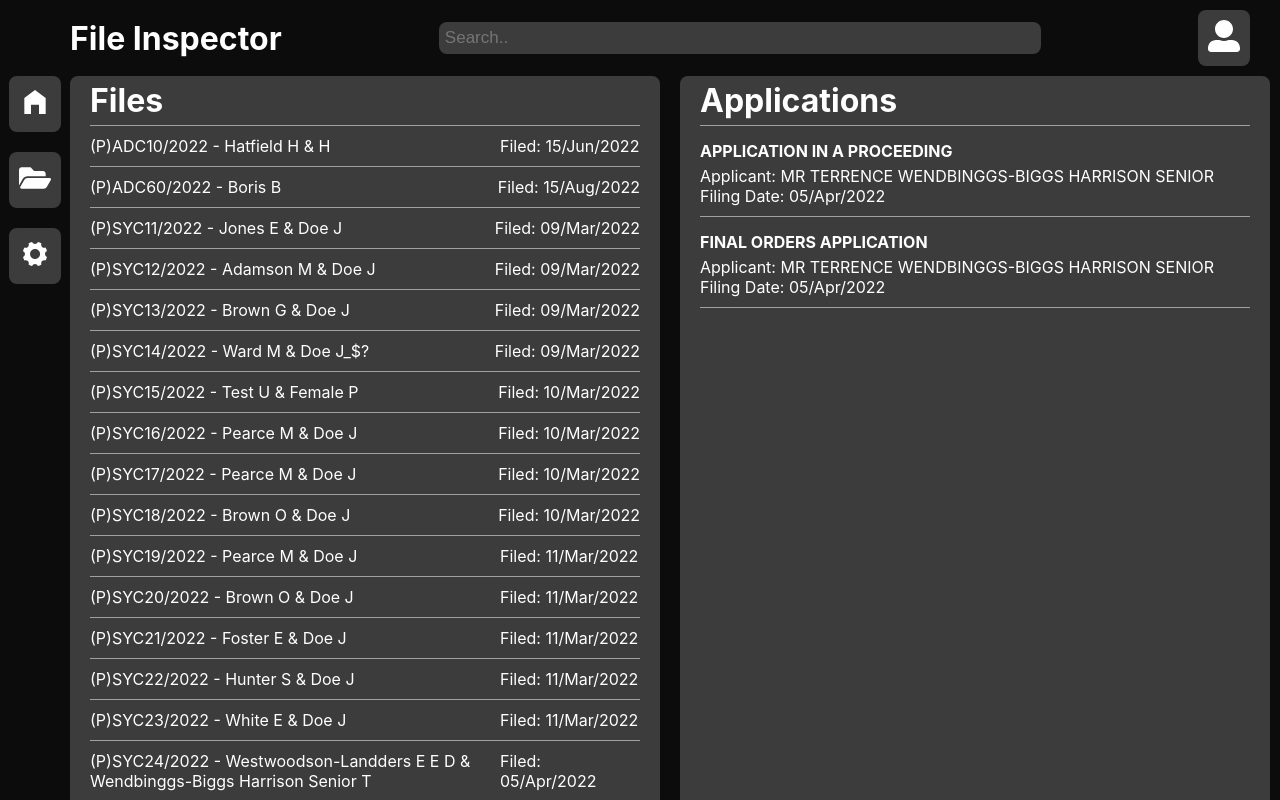
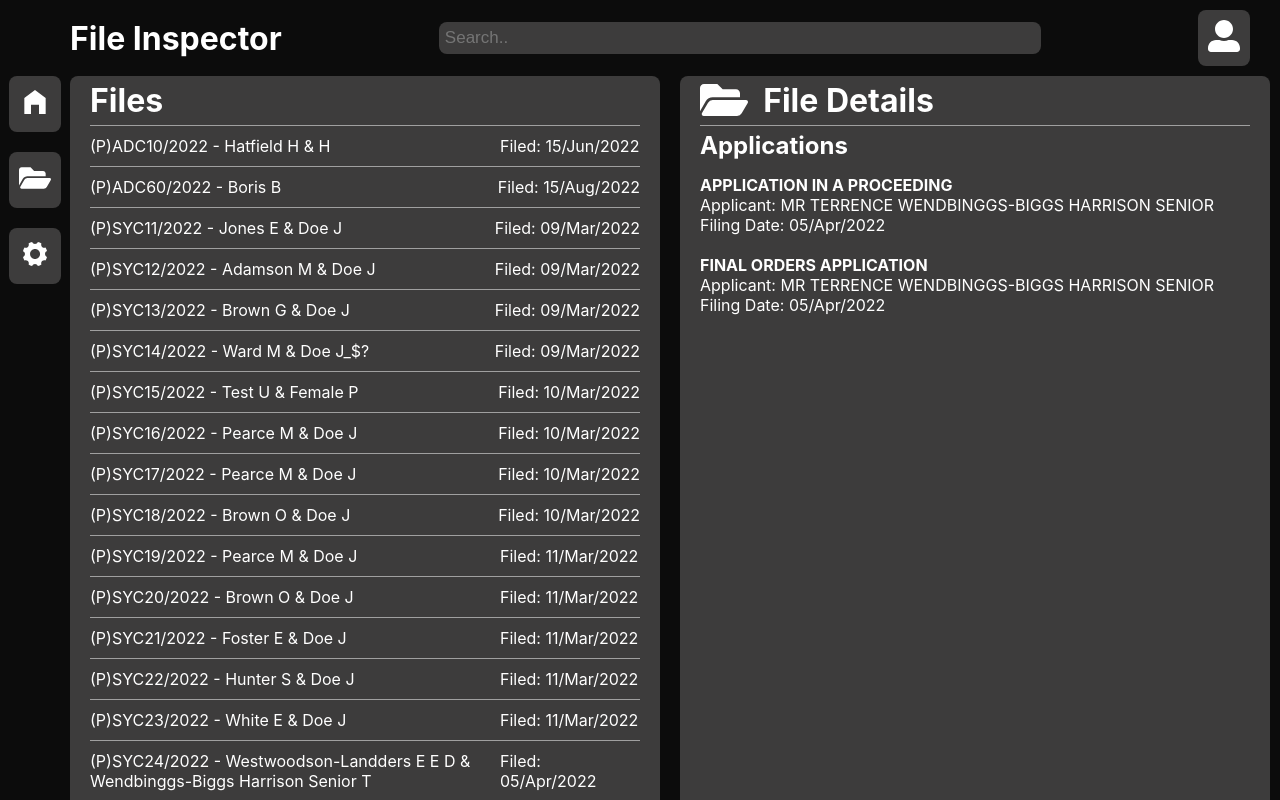
Before and after one commit to DansGoingCrazy/react-files, a React (Create React App) app: page / in a window 1280 px wide. Both pictures are taken after a click on the item 365 px from the left and 771 px from the top of the page. Shown: the top 800 px of the page. Built offline with nearby package versions, Linux system fonts and the light colour scheme.

Commit message:
further formatting in ContentArea

```diff
--- a/src/components/Application.jsx
+++ b/src/components/Application.jsx
@@ -2,7 +2,7 @@ const Application = (props) => {
   // console.log(props)
   return (
     <li className='Application'>
-      <h3>{props.description}</h3>
+      <h4>{props.description}</h4>
       <p>Applicant: {props.applicant}</p>
       <p>Filing Date: {props.filed}</p>
     </li>
--- a/src/components/ContentColumn.jsx
+++ b/src/components/ContentColumn.jsx
@@ -1,6 +1,6 @@
 import data from './data'
-import DisplayApps from './DisplayApps'
 import Applications from './Applications'
+import { FaFolderOpen } from "react-icons/fa"
 
 // gets unique files from data array based on the FILEID
 const map = new Map(data.map((a) => [a.APPLICATIONID, a]))
@@ -10,7 +10,10 @@ const uniqueApps = [...map.values()]
 const ContentColumn = (props) => {
   return (
     <div className='ContentColumn'>
-      <h2>Applications</h2>
+      <div className='Header'>
+        <FaFolderOpen size='3em'/><h2>&nbsp; File Details</h2>
+      </div>
+      <h3>Applications</h3>
       <Applications
         fileId={props.fileId}
         uniqueApps={uniqueApps} />
--- a/src/components/ListColumn.jsx
+++ b/src/components/ListColumn.jsx
@@ -9,7 +9,9 @@ const uniqueFiles = [...map.values()]
 const ListColumn = (props) => {
   return (
     <div className='ListColumn'>
-      <h2>Files</h2>
+            <div className='Header'>
+              <h2>Files</h2>
+            </div>
       <Files
         updateFileId={props.updateFileId}
         uniqueFiles={uniqueFiles} />
--- a/src/styles/App.css
+++ b/src/styles/App.css
@@ -10,15 +10,20 @@ h1{
 
 h2{
   font-size: 2em;
-  border-bottom: solid .5px #a0a0a0;
   margin: 0;
   padding: 5px 0;
 }
 
 h3{
+  font-size: 1.5em;
+  margin: 0;
+  padding: 5px 0;
+}
+
+h4{
   font-size: 1em;
   margin: 0;
-  padding: 5px 0;
+  padding: 0;
 }
 
 p{
@@ -139,11 +144,16 @@ ul{
   margin:10px;
 }
 
+.Header{
+  display:flex;
+  border-bottom: solid .5px #a0a0a0;
+}
+
 .Application {
   display: flex;
   flex-direction: column;
   justify-content:space-between;
   padding:10px 0;
   color: #ffffff;
-  border-bottom: solid .5px #a0a0a0;
+  /* border-bottom: solid .5px #a0a0a0; */
 }
```
